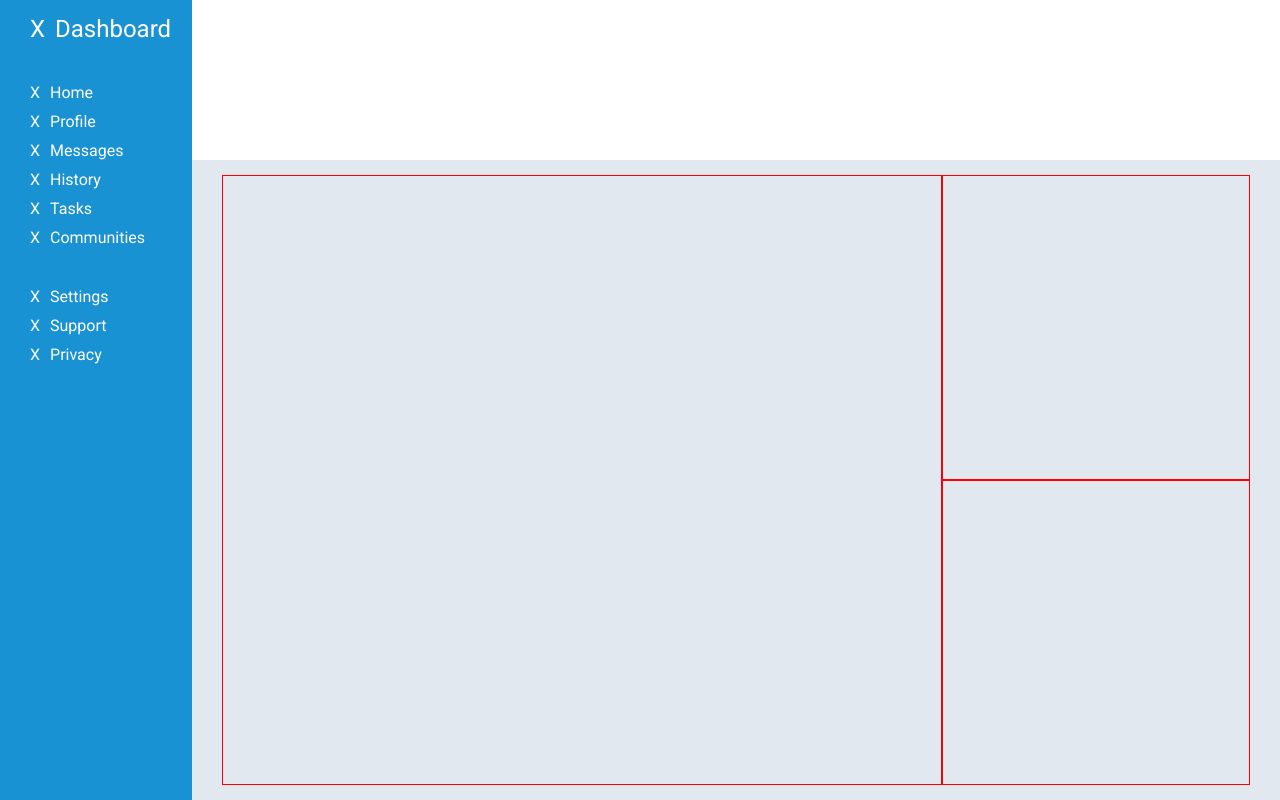
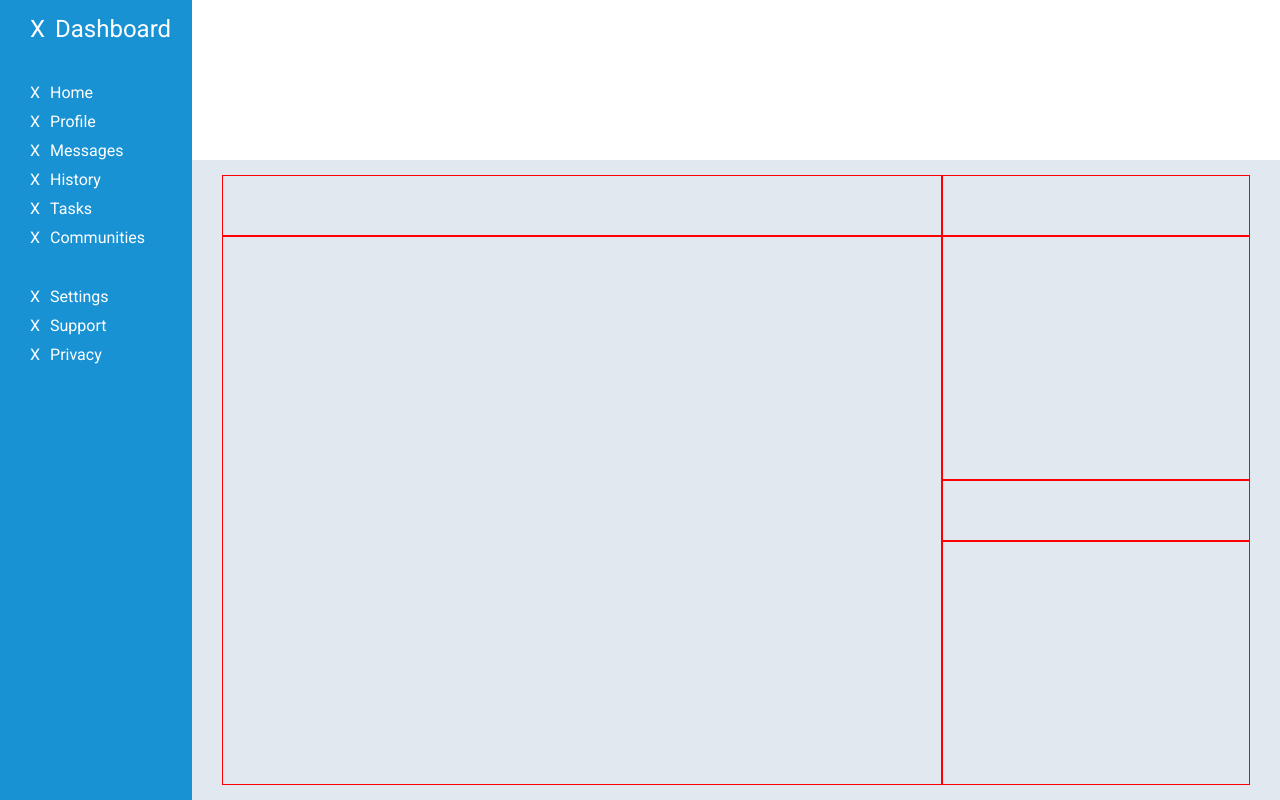
Before and after one commit to aidoskanapyanov/admin-dashboard-the-odin-project, a plain HTML site: page index.html in a window 1280 px wide. Drawn offline with Linux system fonts and the light colour scheme.

Commit message:
fix: content sizing

```diff
--- a/index.html
+++ b/index.html
@@ -64,8 +64,11 @@
         <div class="bottomline"></div>
       </div>
       <div class="content">
+        <div class="title"></div>
+        <div class="title"></div>
         <div class="left"></div>
         <div class="right top"></div>
+        <div class="title"></div>
         <div class="right bottom"></div>
       </div>
     </div>
--- a/style.css
+++ b/style.css
@@ -62,7 +62,7 @@ body {
     height: 80%;
     display: grid;
     grid-template-columns: 70% 30%;
-    grid-template-rows: 50% 50%;
+    grid-template-rows: 10% 40% 10% 40%;
     background-color: rgb(226, 232, 240);
 }
 
@@ -71,5 +71,5 @@ body {
 }
 
 .left {
-    grid-area: 1 / 1 / 3 / 2;
+    grid-area: 2 / 1 / 5 / 2;
 }
```
